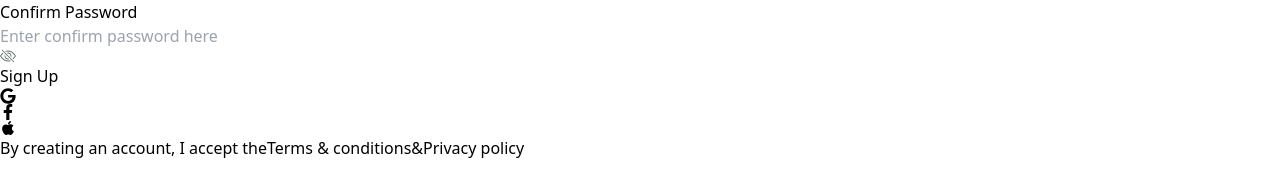
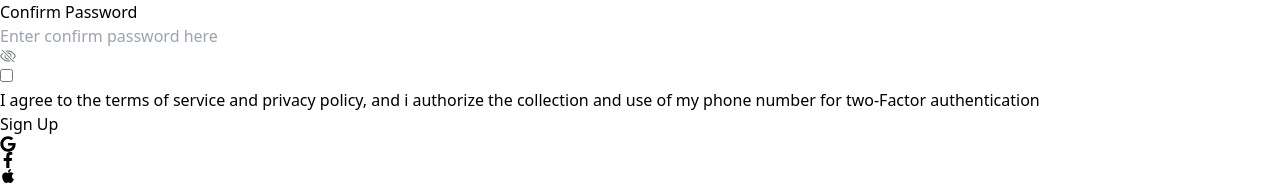
Before and after one commit to dignitestudios-dev/perfect-boat-auth, a React (Vite) app: page / in a window 1280 px wide. Shown: the part 556-741 px from the top of the page. Built offline with nearby package versions, Linux system fonts and the light colour scheme; no server answers.

Commit message:
agrrement check box

```diff
--- a/src/pages/Signup.jsx
+++ b/src/pages/Signup.jsx
@@ -14,6 +14,8 @@
   // const { navigate } = useContext(GlobalContext);
   // const {signUpData} = useContext(AuthContext)
   const [loading, setLoading] = useState(false);
+  const [isAgree, setIsAgree] = useState(false);
+  const [agreementErr, setAgreementErr] = useState(false);
 
   const {
     register,
@@ -34,6 +36,12 @@
         phone: `+1${formData.phoneNumber}`,
         role: "singleuser",
       };
+      if (!isAgree) {
+        setAgreementErr(
+          "Kindly acknowledge the policy by checking the agreement"
+        );
+        return;
+      }
       const response = await axios.post("/auth/signUp", obj);
 
       if (response.status === 200) {
@@ -161,6 +169,32 @@
               type={"password"}
               error={errors.confPassword}
             />
+            <div className="w-full h-auto flex gap-1 justify-start items-start  ">
+              <div className=" pt-2">
+                <input
+                  type="checkbox"
+                  className="w-5 h-6 border-2 border-[#FFFFFF80] rounded-sm bg-transparent appearance-none checked:bg-white
+                                   checked:border-[#FFFFFF80] checked:ring-1 checked:after:font-[500]
+                                  checked:ring-[#FFFFFF80] checked:after:content-['✓'] checked:after:text-[#001229]
+                                   checked:after:text-[16px] checked:after:p-0.5"
+                  checked={isAgree}
+                  onChange={() => {
+                    setIsAgree(!isAgree);
+                    setAgreementErr(false);
+                  }}
+                />
+              </div>
+              <div>
+                <p className="w-[440px] pl-2 text-white/50">
+                  I agree to the terms of service and privacy policy, and i
+                  authorize the collection and use of my phone number for
+                  two-Factor authentication
+                </p>
+              </div>
+            </div>
+            {agreementErr && (
+              <p className="text-[#FF453A] text-sm -mt-3">{agreementErr}</p>
+            )}
           </div>
           <div className="pt-4">
             <AuthSubmitBtn text={"Sign Up"} loader={loading} />
```
